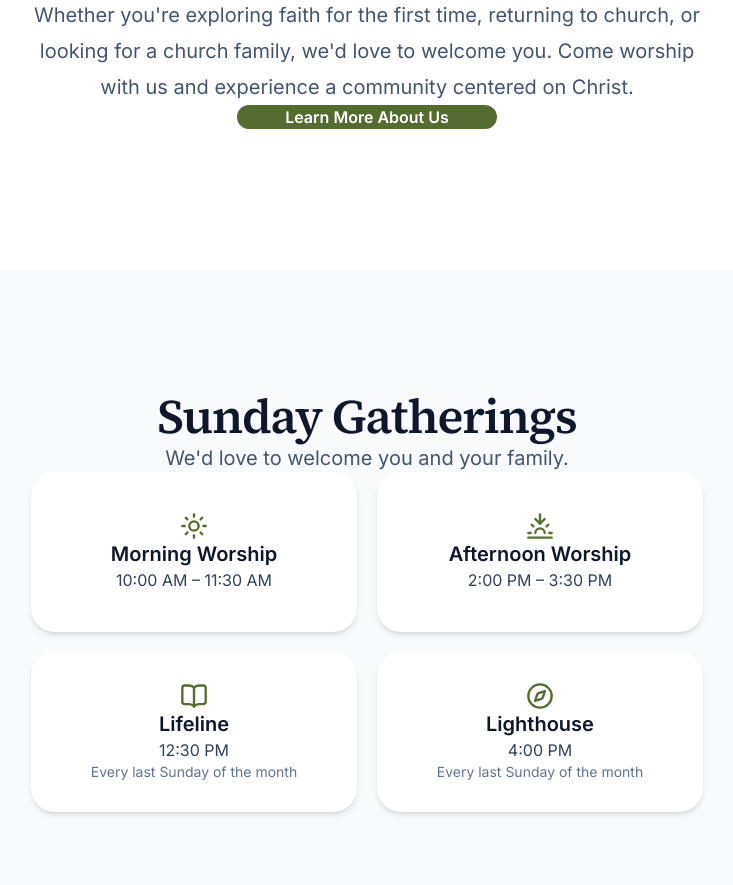
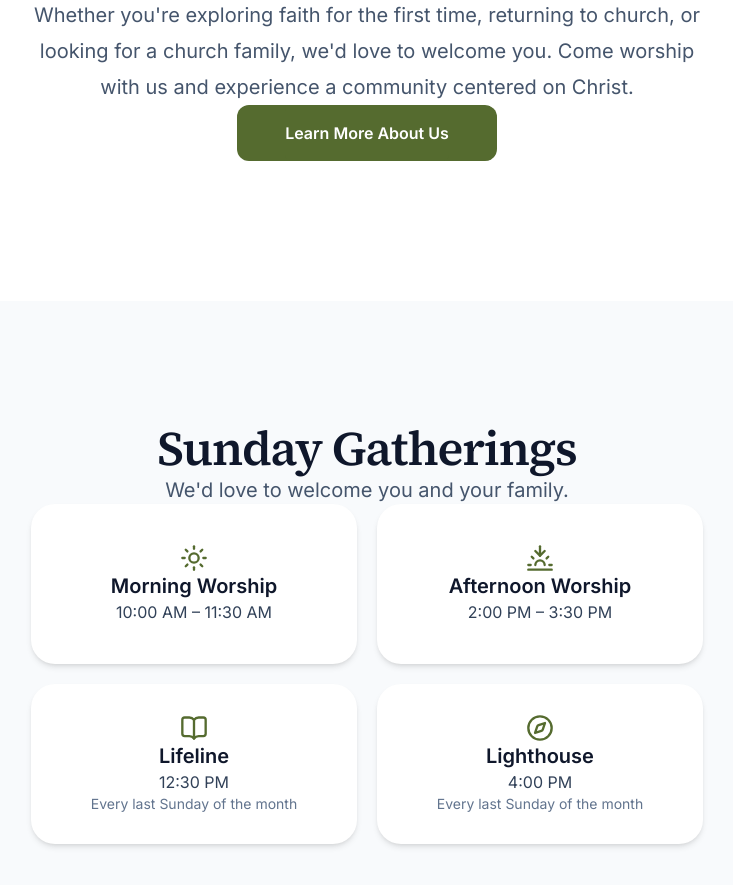
Before and after one commit to GodsGraceCommunityPH/church-cms, a React (Vite) app in the folder frontend/: page / in a window 1280 px wide. Shown: the part 1018-1903 px from the top of the page, without its empty margins (273-1006 px from the left). Built offline with nearby package versions, Linux system fonts and the light colour scheme.

Commit message:
fixed buttons, made box

```diff
--- a/frontend/src/components/Welcome.tsx
+++ b/frontend/src/components/Welcome.tsx
@@ -36,9 +36,11 @@ function Welcome() {
           to="/about"
           className="mt-12 inline-flex min-w-[260px] items-center justify-center rounded-xl bg-[#556B2F] px-10 py-4 font-semibold text-white transition duration-300 hover:bg-[#6B8E23]"
         >
-          <PrimaryButton variant="hero" href="#services">
-            Learn More About Us
-          </PrimaryButton>
+          <div className="flex flex-col gap-4 md:flex-row">
+            <PrimaryButton variant="primary" href="#services">
+              Learn More About Us
+            </PrimaryButton>
+          </div>
         </Link>
       </div>
     </section>
```
Also changed, not shown: frontend/src/components/ChurchInfoBar.tsx (added).
